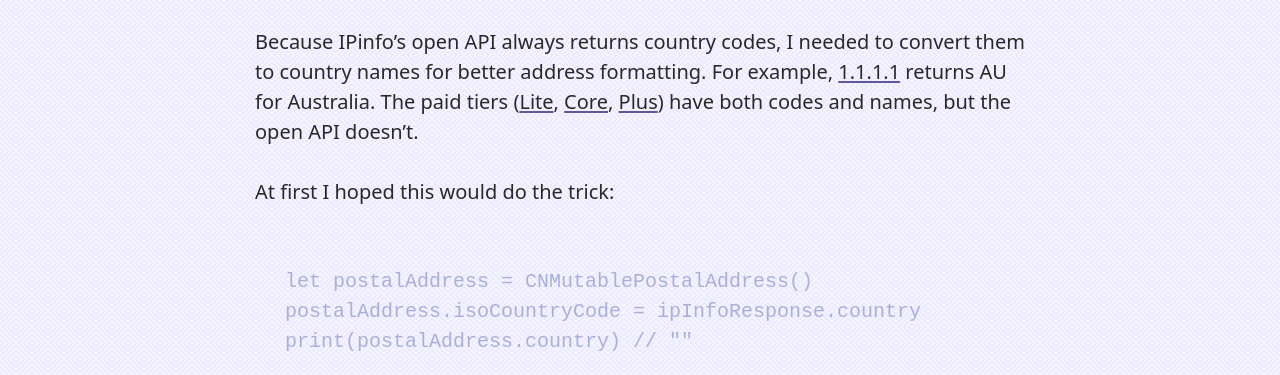
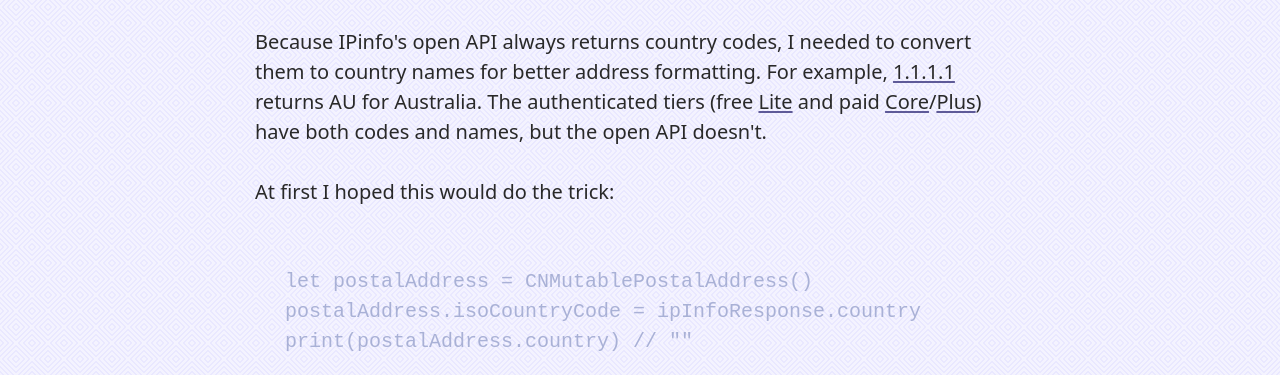
Before and after one commit to klaaspieter/annemame, an Eleventy site: page src/blog/converting-iso-country-codes-to-country-names-using-locale.md in a window 1280 px wide. Shown: the part 425-800 px from the top of the page. Built offline with nearby package versions, Linux system fonts and the light colour scheme; Eleventy itself is replaced by a stand-in of ours; some packages are replaced by stand-ins of ours; code samples lack their colours; files that its build step writes are made by us from their sources.

Commit message:
Clarify that Lite is also free
It's free but it requires an account/token.

```diff
--- a/src/blog/converting-iso-country-codes-to-country-names-using-locale.md
+++ b/src/blog/converting-iso-country-codes-to-country-names-using-locale.md
@@ -3,7 +3,7 @@
 date: 2025-10-31
 ---
 
-Because IPinfo’s open API always returns country codes, I needed to convert them to country names for better address formatting. For example, [1.1.1.1](https://ipinfo.io/1.1.1.1/json) returns AU for Australia. The paid tiers ([Lite](https://ipinfo.io/developers/lite-api), [Core](https://ipinfo.io/developers/core-api), [Plus](https://ipinfo.io/developers/plus-api)) have both codes and names, but the open API doesn’t.
+Because IPinfo's open API always returns country codes, I needed to convert them to country names for better address formatting. For example, [1.1.1.1](https://ipinfo.io/1.1.1.1/json) returns AU for Australia. The authenticated tiers (free [Lite](https://ipinfo.io/developers/lite-api) and paid [Core](https://ipinfo.io/developers/core-api)/[Plus](https://ipinfo.io/developers/plus-api)) have both codes and names, but the open API doesn't.
 
 At first I hoped this would do the trick:
 
```
